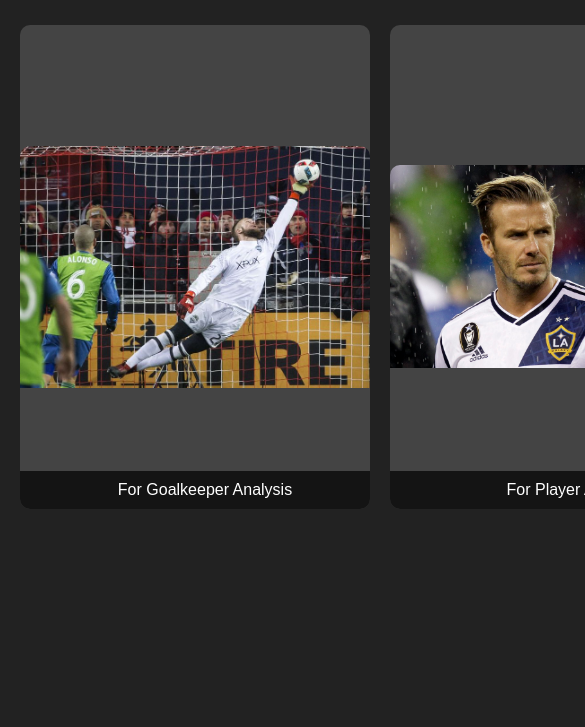
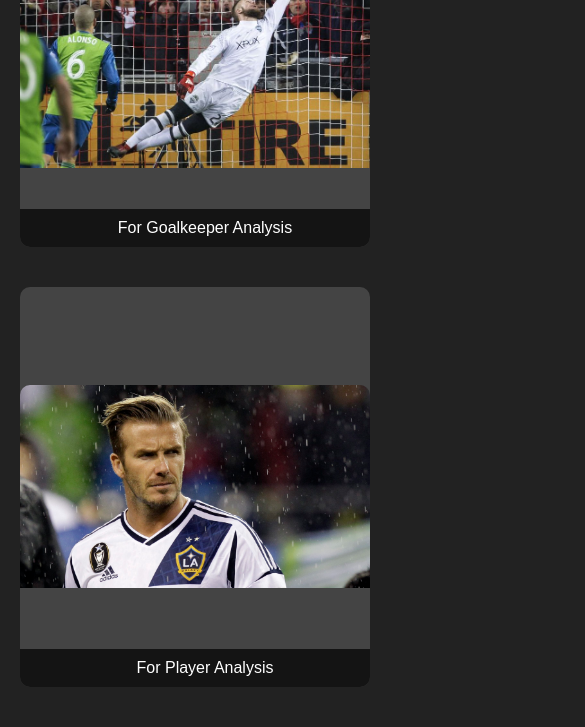
Before and after one commit to Nishchay9898/MLS, a plain HTML site: page index.html in a window 390 px wide. Shown: the part 203-930 px from the top of the page, 585 px wide, since content can reach past the window. Before the commit the page ends 844 px from the top, so only its background shows below. Drawn offline with Linux system fonts and the light colour scheme.

Commit message:
final version

```diff
--- a/index.html
+++ b/index.html
@@ -21,15 +21,15 @@
         }
         .mls {
             display: flex;
-            flex-wrap: wrap;
             justify-content: center;
             gap: 20px;
             padding: 20px;
             box-sizing: border-box;
+            flex-wrap: wrap;
+            max-width: 1000px;
         }
         .mls-item {
-            flex: 1 1 300px; /* Adjusted width for smaller screens */
-            max-width: 100%; /* Ensure items don't exceed container width */
+            width: 300px; /* Fixed width for each card */
             height: 400px;
             display: flex;
             flex-direction: column;
@@ -80,7 +80,7 @@
                 align-items: center;
             }
             .mls-item {
-                flex: 1 1 100%; /* Full width on smaller screens */
+                width: 100%; /* Full width on smaller screens */
                 max-width: 100%;
                 margin-bottom: 20px; /* Add some space between items */
             }
```
